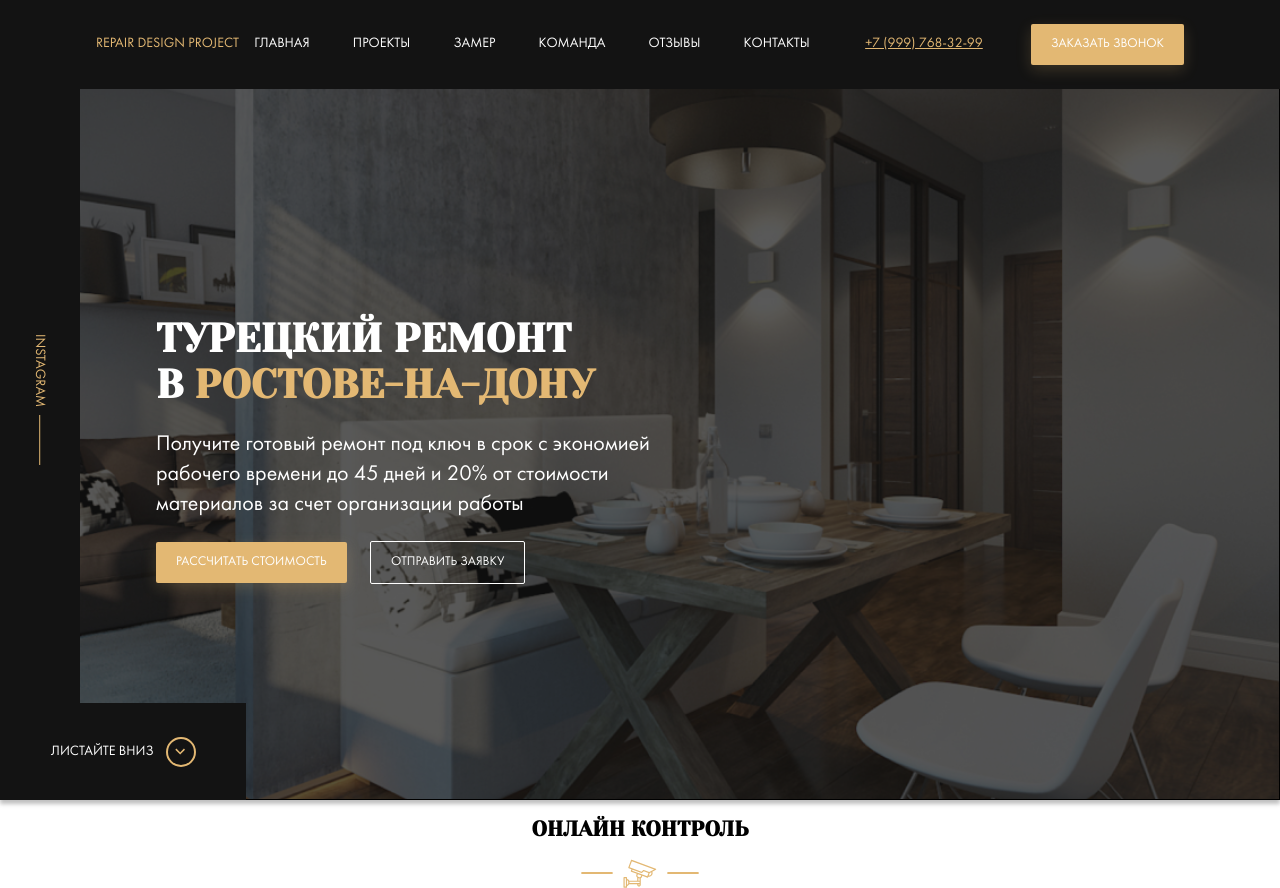
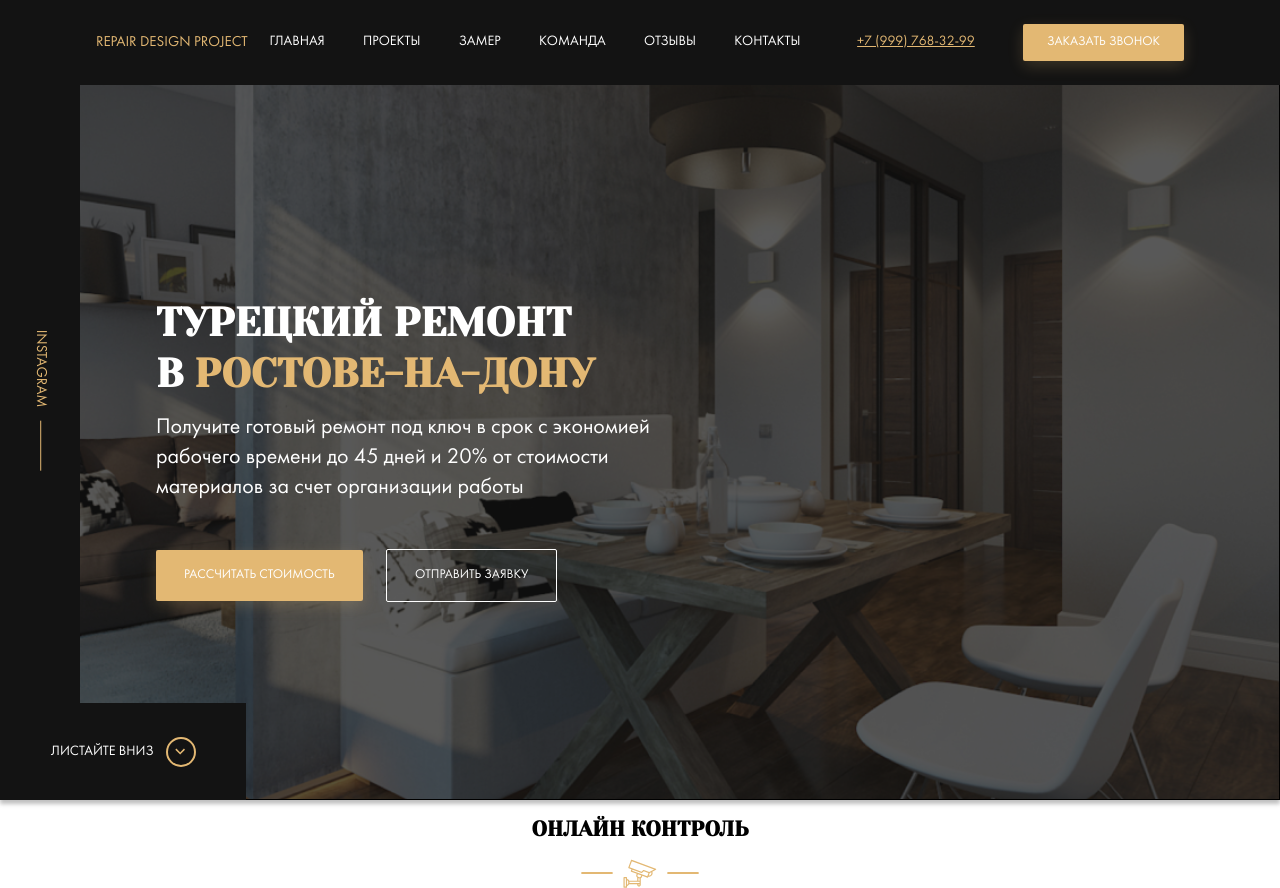
Before and after one commit to ZaitsevIvan/webstart, a website: page index.html in a window 1280 px wide. Drawn offline with Linux system fonts and the light colour scheme; files whose address does not match are found by name.

Commit message:
refact: making perfect pixel

```diff
--- a/index.html
+++ b/index.html
@@ -51,7 +51,7 @@
           <p class="hero__text">Получите готовый ремонт под ключ в срок с экономией рабочего времени до 45 дней
             и 20% от стоимости материалов за счет организации работы</p>
           <button class="btn hero__btn btn--primary ">Рассчитать стоимость</button>
-          <button class="btn hero__btn btn--outline ">Отправить заявку</button>
+          <button class="btn hero__send-btn hero__btn btn--outline ">Отправить заявку</button>
         </div>
         <!-- /.hero__content -->
       </div>
--- a/sass/_interface.sass
+++ b/sass/_interface.sass
@@ -1,5 +1,5 @@
 .btn
-  padding: 13px 20px
+  padding: 11px 24px
   border: none
   border-radius: 2px
   text-transform: uppercase
--- a/sass/templates/_header.sass
+++ b/sass/templates/_header.sass
@@ -13,12 +13,13 @@
 .logo
   color: $primary
   text-transform: uppercase
+  font-size: 1.062rem
 .nav
   &__item
     color: $light
     text-decoration: none
     text-transform: uppercase
-    margin-right: 2.85rem
+    margin-right: 2.5rem
     transition: color 0.2s
     &:hover
       color: $primary
--- a/sass/templates/_hero.sass
+++ b/sass/templates/_hero.sass
@@ -25,6 +25,9 @@
     max-width: 504px
     font-size: 1.57rem
     line-height: 30px
+    margin: 0
+    margin-top: 1rem
+    margin-bottom: 3.27rem
   &__instagram
     position: absolute
     max-width: 80px
@@ -33,6 +36,8 @@
     top: 0
   &__btn
     margin-right: 20px
+    padding: 18px 28px
+
   &__scrolldown
     position: absolute
     display: flex
@@ -68,17 +73,19 @@
     text-decoration: none
     transform: rotate(90deg)
     line-height: 0.8
+    font-size: 1.06rem
     &::after
       content: ''
       width: 50px
       height: 1px
       background-color: $primary
-      margin-left: 8px
+      margin-left: 13px
 
 .title
   margin: 0
   font-family: 'Yeseva One', cursive
   text-transform: uppercase
   font-size: 2.857rem
+  line-height: 1.27
   &--primary
     color: $primary
```
Also changed, not shown: css/style.css.
